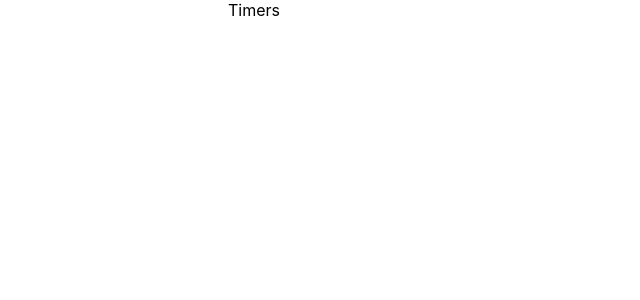
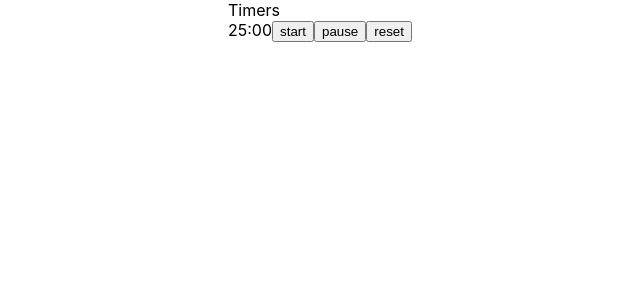
Before and after one commit to snaf-trip/pomodoro, a React (Create React App) app: page / in a window 1280 px wide. Shown: the top 300 px of the page, without its empty margins (28-668 px from the left). Built offline with nearby package versions, Linux system fonts and the light colour scheme; the HTML template or start-up script is replaced by a standard one.

Commit message:
Maked a simple timer

```diff
--- a/src/App.tsx
+++ b/src/App.tsx
@@ -1,7 +1,7 @@
 import React from 'react';
 import './app.scss';
 import './themesConfig.scss';
-import { Timer } from './components/timer.components';
+import { Timer } from './components/timer/timer.components';
 
 function App() {
   return (
--- a/src/components/timer.components.tsx
+++ /dev/null
@@ -1,9 +0,0 @@
-import React, { useState } from 'react';
-
-export const Timer = (): JSX.Element => {
-  return (
-    <>
-      <div>Timers</div>
-    </>
-  );
-};
--- /dev/null
+++ b/src/components/timer/timer.components.tsx
@@ -0,0 +1,49 @@
+import React, { useEffect, useState } from 'react';
+import { addPadTime } from '../../utils/timer/addPadTime.utils';
+
+export const Timer = (): JSX.Element => {
+  const [timeLeft, setTimeLeft] = useState(25 * 60);
+  const [isCounting, setIsCounting] = useState(false);
+
+  const minutes = Math.floor(timeLeft / 60);
+  const seconds = timeLeft - minutes * 60;
+
+  useEffect(() => {
+    const interval = setInterval(() => {
+      isCounting &&
+        setTimeLeft((timeLeft) => (timeLeft >= 1 ? timeLeft - 1 : 0));
+    }, 1000);
+
+    if (timeLeft === 0) setIsCounting(false);
+
+    return () => {
+      clearInterval(interval);
+    };
+  }, [timeLeft, isCounting]);
+
+  const startTimer = () => {
+    if (timeLeft === 0) setTimeLeft(25);
+    setIsCounting(true);
+  };
+
+  const pauseTimer = () => {
+    setIsCounting(false);
+  };
+
+  const resetTimer = () => {
+    setIsCounting(false);
+    setTimeLeft(25 * 60);
+  };
+
+  return (
+    <>
+      <div>Timers</div>
+      <span>
+        {addPadTime(minutes)}:{addPadTime(seconds)}
+      </span>
+      <button onClick={startTimer}>start</button>
+      <button onClick={pauseTimer}>pause</button>
+      <button onClick={resetTimer}>reset</button>
+    </>
+  );
+};
--- /dev/null
+++ b/src/utils/timer/addPadTime.utils.ts
@@ -0,0 +1 @@
+export const addPadTime = (time: number) => time.toString().padStart(2, '0');
```
